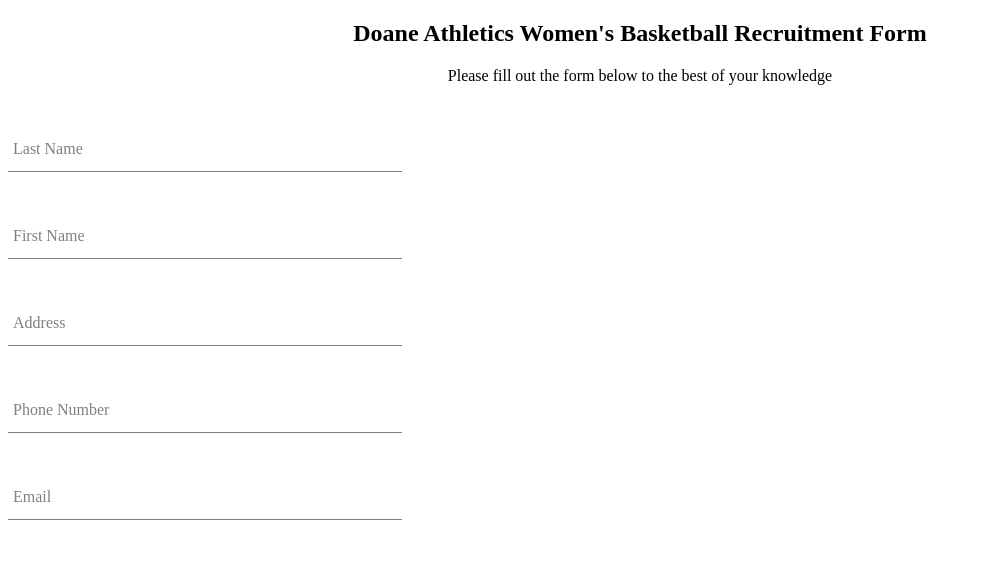
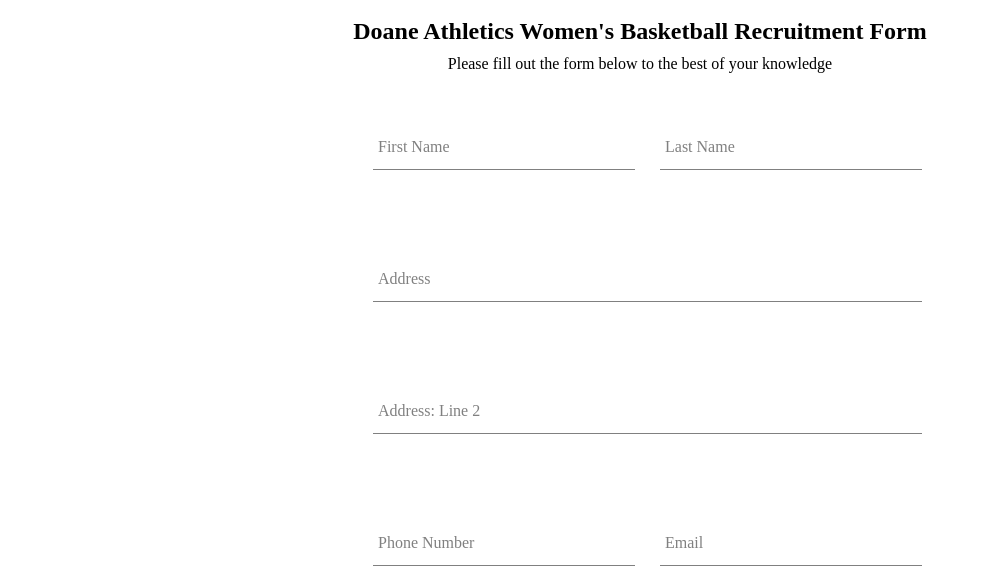
Before and after one commit to bennett-abauer/womens-basketball, a React (Create React App) app: page / in a window 1280 px wide. Shown: the top 586 px of the page, without its empty margins (0-981 px from the left). Built offline with nearby package versions, Linux system fonts and the light colour scheme.

Commit message:
finished styling recruitment form

```diff
--- a/src/components/recruitmentForm/recruitmentForm.styles.scss
+++ b/src/components/recruitmentForm/recruitmentForm.styles.scss
@@ -18,7 +18,7 @@
     font-size: 18px;
     padding: 10px 10px 10px 5px;
     display: block;
-    width: 30%;
+    width: 100%;
     border: none;
     border-radius: 0;
     border-bottom: 1px solid $sub-color;
--- a/src/pages/recruitmentPage/recruitmentPage.component.jsx
+++ b/src/pages/recruitmentPage/recruitmentPage.component.jsx
@@ -1,14 +1,17 @@
 import React from "react";
 import RecruitmentForm from "../../components/recruitmentForm/recruitmentForm.component";
+
+import "./recruitmentPage.styles.scss";
 
 class RecruitmentPage extends React.Component {
     constructor() {
         super();
 
         this.state = {
+            firstName: "",
             lastName: "",
-            firstName: "",
             address: "",
+            addressLine2: "",
             phoneNumber: "",
             email: ""
         }
@@ -21,12 +24,22 @@
     }
 
     render() {
-        const { lastName, firstName, address, phoneNumber, email } = this.state;
+        const { lastName, firstName, address, addressLine2, phoneNumber, email } = this.state;
         return (
             <div className="recruitment">
                 <h2 className="title">Doane Athletics Women's Basketball Recruitment Form</h2>
                 <span>Please fill out the form below to the best of your knowledge</span>
-                <form className="recruitment-form">
+                <div className="grid-container">
+                    <form className="firstName">
+                        <RecruitmentForm
+                            type="text"
+                            name="firstName"
+                            value={ firstName }
+                            onChange={ this.handleChange }
+                            label="First Name"
+                            required />
+                    </form>
+                    <form className="lastName">
                         <RecruitmentForm
                             type="text"
                             name="lastName"
@@ -34,13 +47,8 @@
                             onChange={ this.handleChange }
                             label="Last Name"
                             required />
-                    <RecruitmentForm
-                        type="text"
-                        name="firstName"
-                        value={ firstName }
-                        onChange={ this.handleChange }
-                        label="First Name"
-                        required />
+                    </form>
+                    <form className="address">
                         <RecruitmentForm
                             type="text"
                             name="address"
@@ -48,6 +56,17 @@
                             onChange={ this.handleChange }
                             label="Address"
                             required />
+                    </form>
+                    <form className="addressLine2">
+                        <RecruitmentForm
+                            type="text"
+                            name="addressLine2"
+                            value={ addressLine2 }
+                            onChange={ this.handleChange }
+                            label="Address: Line 2"
+                            required />
+                    </form>
+                    <form className="phoneNumber">
                         <RecruitmentForm
                             type="text"
                             name="phoneNumber"
@@ -55,6 +74,8 @@
                             onChange={ this.handleChange }
                             label="Phone Number"
                             required />
+                    </form>
+                    <form className="email">
                         <RecruitmentForm
                             type="text"
                             name="email"
@@ -64,6 +85,7 @@
                             required />
                     </form>
                 </div>
+            </div>
         )
     }
 }
--- a/src/pages/recruitmentPage/recruitmentPage.styles.scss
+++ b/src/pages/recruitmentPage/recruitmentPage.styles.scss
@@ -1,9 +1,33 @@
 .recruitment{
     display: flex;
     flex-direction: column;
-    width: 380px;
+    align-items: center;
+    width: 100%;
 
     .title {
         margin: 10px 0;
     }
 }
+
+.grid-container {
+    display: grid;
+    grid-template-columns: auto auto;
+    grid-gap: 0 40px;
+    padding: 10px;
+}
+
+.firstName { grid-area: 1 / 1 / 2 / 2; }
+.lastName { grid-area: 1 / 2 / 2 / 3; }
+.address { grid-area: 2 / 1 / 2 / 3; }
+.addressLine2 { grid-area: 3 / 1 / 3 / 3; }
+.phoneNumber { grid-area: 4 / 1 / 5 / 2; }
+.email { grid-area: 4 / 2 / 5 / 3; }
+
+@media only screen and (max-width: 500px) {
+    .firstName { grid-area: 1; }
+    .lastName { grid-area: 2; }
+    .address { grid-area: 3; }
+    .addressLine2 { grid-area: 4; }
+    .phoneNumber { grid-area: 5; }
+    .email { grid-area: 6; }
+}
```
Lines whose indentation alone changed are shown as unchanged.
